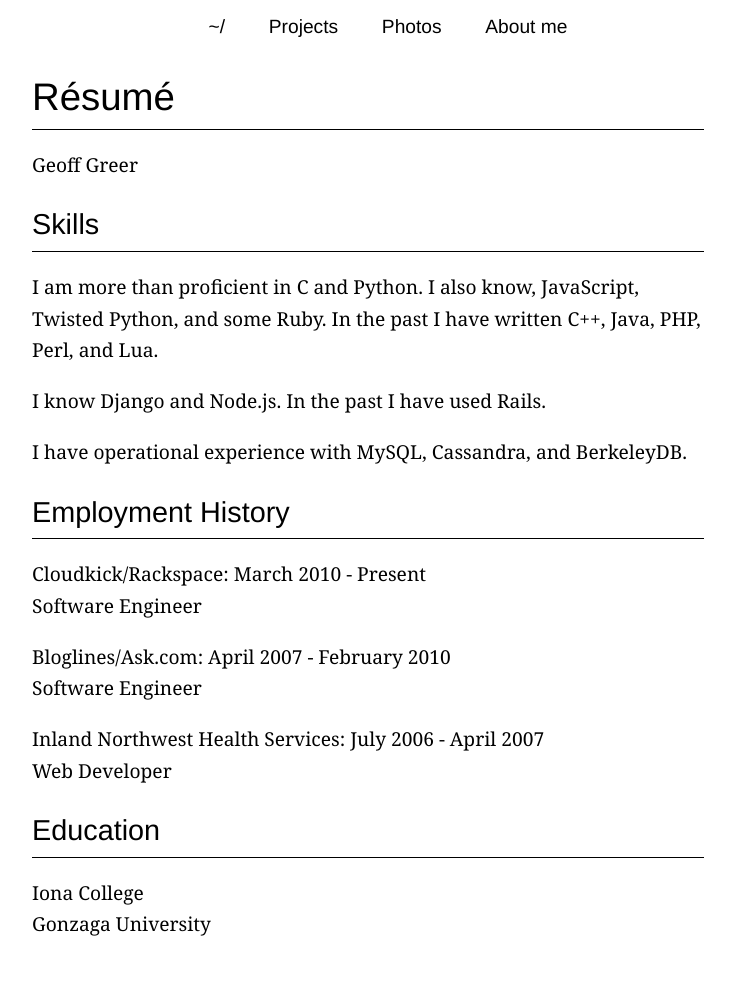
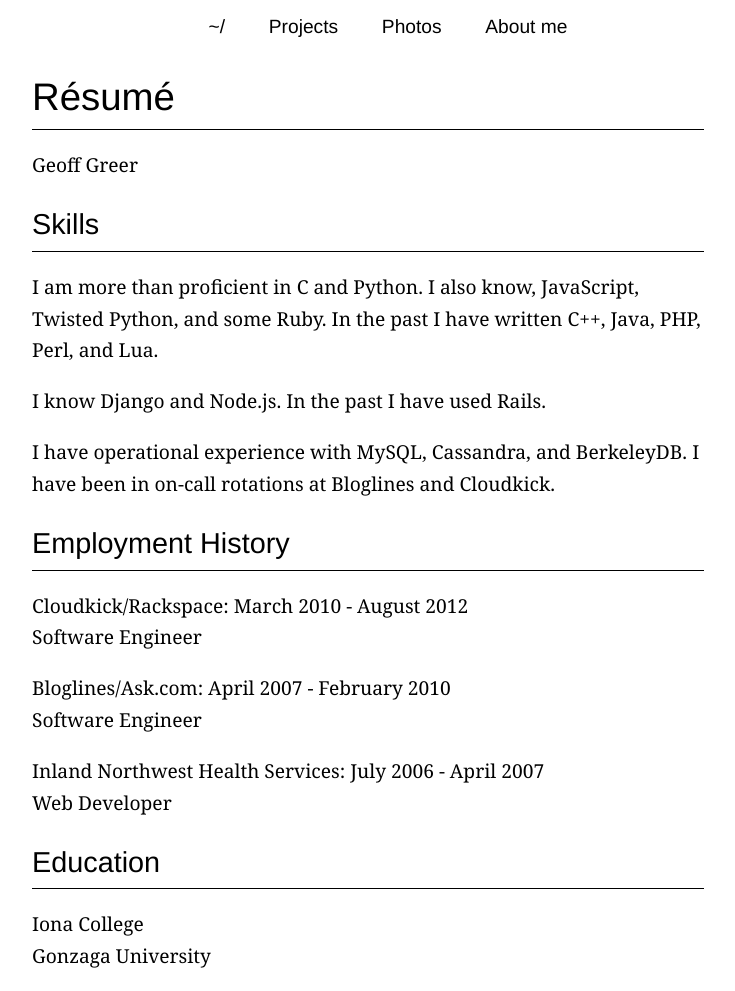
Before and after one commit to ggreer/geoff.greer.fm, a Jekyll site: the page built from resume.md, in a window 1280 px wide. Shown: the whole page, without its empty margins (272-1007 px from the left). Built offline with Jekyll 4.4.1, drawn with Linux system fonts in a browser that asks for light colours; before the commit the page ends 959 px from its top, so only the background shows below that.

Commit message:
I don't work at rackspace anymore

```diff
--- a/resume.md
+++ b/resume.md
@@ -14,13 +14,13 @@ I am more than proficient in C and Python. I also know, JavaScript, Twisted Pyth
 
 I know Django and Node.js. In the past I have used Rails.
 
-I have operational experience with MySQL, Cassandra, and BerkeleyDB.
+I have operational experience with MySQL, Cassandra, and BerkeleyDB. I have been in on-call rotations at Bloglines and Cloudkick.
 
 ## Employment History
 
 ---
 
-Cloudkick/Rackspace: March 2010 - Present
+Cloudkick/Rackspace: March 2010 - August 2012
 Software Engineer
 
 Bloglines/Ask.com: April 2007 - February 2010
```
Also changed, not shown: about/index.md (+1 -1 lines).
